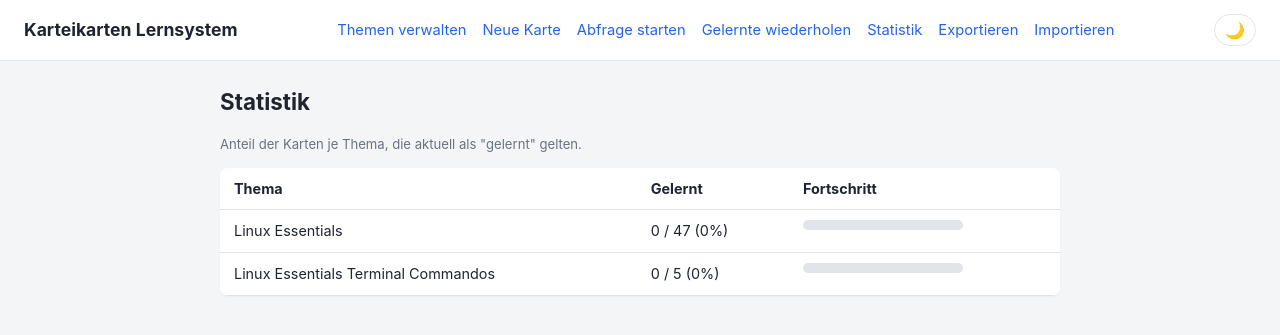
After one commit to aruebel/flashcards, a Flask app: page /statistik in a window 1280 px wide. The commit adds this page. Shown: the top 335 px of the page. Run offline with Flask 3, Linux system fonts and the light colour scheme; data comes from the database, SQL or seed files in the repository.

Commit message:
feat: Sammel-Loeschung fuer Karten + Statistik-Seite
Kartenliste hat jetzt Checkboxen (inkl. "Alle auswaehlen") und einen
Button, um mehrere markierte Karten auf einmal zu loeschen statt jede
einzeln bestaetigen zu muessen.

Neue Seite "Statistik" zeigt je Thema, wie viele Karten bereits
vollstaendig gelernt sind (Anzahl + Prozent + Fortschrittsbalken).

```diff
--- a/CasaOS/app/__init__.py
+++ b/CasaOS/app/__init__.py
@@ -29,11 +29,13 @@ def create_app(data_dir: Optional[Path] = None) -> Flask:
     from .routes.cards import cards_bp
     from .routes.quiz import quiz_bp
     from .routes.backup_routes import backup_bp
+    from .routes.stats import stats_bp
 
     app.register_blueprint(topics_bp)
     app.register_blueprint(cards_bp)
     app.register_blueprint(quiz_bp)
     app.register_blueprint(backup_bp)
+    app.register_blueprint(stats_bp)
 
     @app.get("/media/<path:filename>")
     def media(filename):
--- a/CasaOS/app/core/database.py
+++ b/CasaOS/app/core/database.py
@@ -240,6 +240,25 @@ class Database:
     def mastered_cards(self, topic_ids: Optional[List[int]] = None) -> List[Card]:
         return [card for card in self.list_cards(topic_ids) if self.get_review_state(card.id).mastered]
 
+    def topic_stats(self) -> List[dict]:
+        """Anzahl Karten und gelernte Karten je Thema, fuer die Statistik-Seite."""
+        rows = self._conn.execute(
+            "SELECT t.id, t.name, COUNT(c.id) AS total, COALESCE(SUM(rs.mastered), 0) AS mastered "
+            "FROM topics t "
+            "LEFT JOIN cards c ON c.topic_id = t.id "
+            "LEFT JOIN review_state rs ON rs.card_id = c.id "
+            "GROUP BY t.id, t.name "
+            "ORDER BY t.name"
+        ).fetchall()
+        stats = []
+        for topic_id, name, total, mastered in rows:
+            percent = round(mastered / total * 100) if total else 0
+            stats.append({
+                "topic_id": topic_id, "topic_name": name,
+                "total": total, "mastered": mastered, "percent": percent,
+            })
+        return stats
+
     @staticmethod
     def _row_to_state(row) -> ReviewState:
         return ReviewState(card_id=row[0], box=row[1], mastery_streak=row[2], mastered=bool(row[3]),
--- a/CasaOS/app/routes/cards.py
+++ b/CasaOS/app/routes/cards.py
@@ -212,6 +212,29 @@ def delete_card(card_id):
     return redirect(url_for("cards.index"))
 
 
+@cards_bp.post("/cards/bulk-delete")
+def bulk_delete_cards():
+    db = get_db()
+    card_ids = request.form.getlist("card_ids", type=int)
+    topic_filter = request.form.get("topic_id", type=int)
+
+    deleted = 0
+    for card_id in card_ids:
+        card = db.get_card(card_id)
+        if card is None:
+            continue
+        image_store.delete_image(card.question_image_path)
+        image_store.delete_image(card.answer_image_path)
+        db.delete_card(card_id)
+        deleted += 1
+
+    if deleted:
+        flash(f"{deleted} Karte(n) geloescht.", "success")
+    else:
+        flash("Keine Karten ausgewaehlt.", "error")
+    return redirect(url_for("cards.index", topic_id=topic_filter))
+
+
 @cards_bp.post("/cards/<int:card_id>/reset")
 def reset_card(card_id):
     db = get_db()
--- /dev/null
+++ b/CasaOS/app/routes/stats.py
@@ -0,0 +1,12 @@
+"""Statistik-Uebersicht: Lernfortschritt je Thema in Prozent."""
+from flask import Blueprint, render_template
+
+from .. import get_db
+
+stats_bp = Blueprint("stats", __name__)
+
+
+@stats_bp.get("/statistik")
+def overview():
+    db = get_db()
+    return render_template("stats.html", topic_stats=db.topic_stats())
--- a/CasaOS/app/static/app.js
+++ b/CasaOS/app/static/app.js
@@ -167,6 +167,23 @@ function removePuzzleRow(button) {
   button.closest(".puzzle-pair-row").remove();
 }
 
+// --- Kartenliste: Sammel-Loeschung ueber Checkboxen -----------------------
+
+function toggleAllCardCheckboxes(source) {
+  document.querySelectorAll(".row-select-checkbox").forEach((checkbox) => {
+    checkbox.checked = source.checked;
+  });
+}
+
+function confirmBulkDeleteCards() {
+  const checked = document.querySelectorAll(".row-select-checkbox:checked");
+  if (checked.length === 0) {
+    alert("Bitte mindestens eine Karte auswaehlen.");
+    return false;
+  }
+  return confirm(`${checked.length} Karte(n) wirklich loeschen?`);
+}
+
 // --- Abfrage: Klick auf Bild in voller Groesse anzeigen -------------------
 
 document.addEventListener("DOMContentLoaded", () => {
--- a/CasaOS/app/static/style.css
+++ b/CasaOS/app/static/style.css
@@ -151,6 +151,7 @@ button.danger:hover { background: #b91c1c; }
 }
 
 .row-actions { display: flex; gap: 12px; flex-wrap: wrap; align-items: center; }
+.bulk-actions { margin-bottom: 12px; }
 .inline-form { display: inline; }
 .inline-form-row { display: flex; gap: 8px; margin-bottom: 12px; }
 
@@ -365,6 +366,20 @@ legend { font-weight: 600; padding: 0 6px; }
 [data-theme="dark"] .puzzle-quiz-table.result tr.correct { background: #14532d; color: #86efac; }
 [data-theme="dark"] .puzzle-quiz-table.result tr.incorrect { background: #7f1d1d; color: #fca5a5; }
 
+.progress-bar {
+  background: var(--color-border);
+  border-radius: var(--radius);
+  height: 10px;
+  width: 160px;
+  overflow: hidden;
+}
+
+.progress-bar-fill {
+  background: var(--color-accent);
+  height: 100%;
+  border-radius: var(--radius);
+}
+
 code {
   font-family: "SFMono-Regular", Consolas, "Liberation Mono", Menlo, monospace;
   background: var(--color-bg);
--- a/CasaOS/app/templates/base.html
+++ b/CasaOS/app/templates/base.html
@@ -15,6 +15,7 @@
       <a href="{{ url_for('cards.new_card_form') }}">Neue Karte</a>
       <a href="{{ url_for('quiz.setup') }}">Abfrage starten</a>
       <a href="{{ url_for('quiz.setup', review_mastered='1') }}">Gelernte wiederholen</a>
+      <a href="{{ url_for('stats.overview') }}">Statistik</a>
       <a href="{{ url_for('backup.export') }}">Exportieren</a>
       <a href="{{ url_for('backup.import_form') }}">Importieren</a>
     </nav>
--- /dev/null
+++ b/CasaOS/app/templates/stats.html
@@ -0,0 +1,29 @@
+{% extends "base.html" %}
+{% block title %}Statistik{% endblock %}
+{% block content %}
+
+<h1>Statistik</h1>
+<p class="hint">Anteil der Karten je Thema, die aktuell als "gelernt" gelten.</p>
+
+<table class="card-table">
+  <thead>
+    <tr><th>Thema</th><th>Gelernt</th><th>Fortschritt</th></tr>
+  </thead>
+  <tbody>
+    {% for row in topic_stats %}
+    <tr>
+      <td>{{ row.topic_name }}</td>
+      <td>{{ row.mastered }} / {{ row.total }} ({{ row.percent }}%)</td>
+      <td>
+        <div class="progress-bar">
+          <div class="progress-bar-fill" style="width: {{ row.percent }}%;"></div>
+        </div>
+      </td>
+    </tr>
+    {% else %}
+    <tr><td colspan="3" class="empty">Noch keine Themen vorhanden.</td></tr>
+    {% endfor %}
+  </tbody>
+</table>
+
+{% endblock %}
```
Also changed, not shown: CasaOS/app/templates/index.html (+19 -2 lines).
